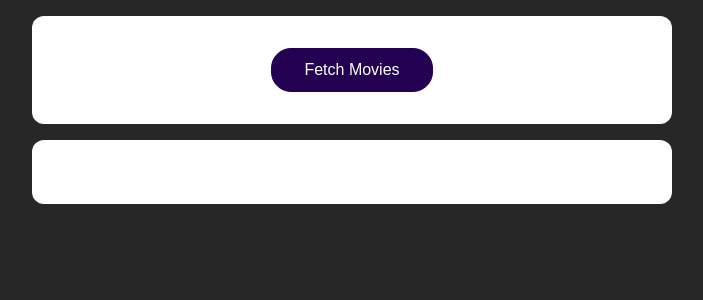
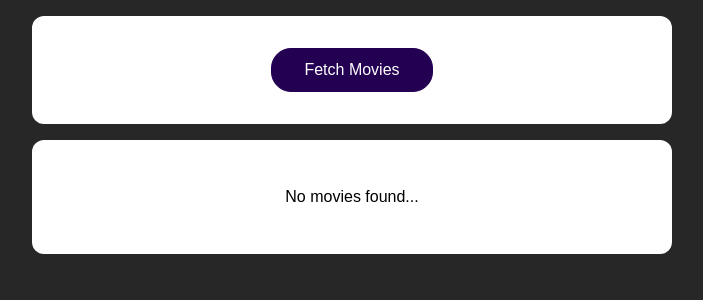
Before and after one commit to Stanislav-Yotov/movie-app, a React (Create React App) app: page / in a window 1280 px wide. Shown: the top 300 px of the page, without its empty margins (288-991 px from the left). Built offline with nearby package versions, Linux system fonts and the light colour scheme.

Commit message:
added a loading spinner

```diff
--- a/src/App.js
+++ b/src/App.js
@@ -5,8 +5,10 @@
 
 function App() {
   const [movies, setMovies] = useState([]);
+  const [isLoading, setIsLoading] = useState(false);
 
   async function fetchMoviesHandler() {
+    setIsLoading(true);
     const response = await fetch('https://swapi.dev/api/films');
     const data = await response.json();
 
@@ -19,6 +21,7 @@
       };
     });
     setMovies(transformedMovies);
+    setIsLoading(false);
   };
 
   return (
@@ -27,7 +30,9 @@
         <button onClick={fetchMoviesHandler}>Fetch Movies</button>
       </section>
       <section>
-        <MoviesList movies={movies} />
+        {!isLoading && movies.length > 0 && <MoviesList movies={movies} />}
+        {!isLoading && movies.length === 0 && <p>No movies found...</p>}
+        {isLoading && <p>Loading...</p>}
       </section>
     </React.Fragment>
   );
```
